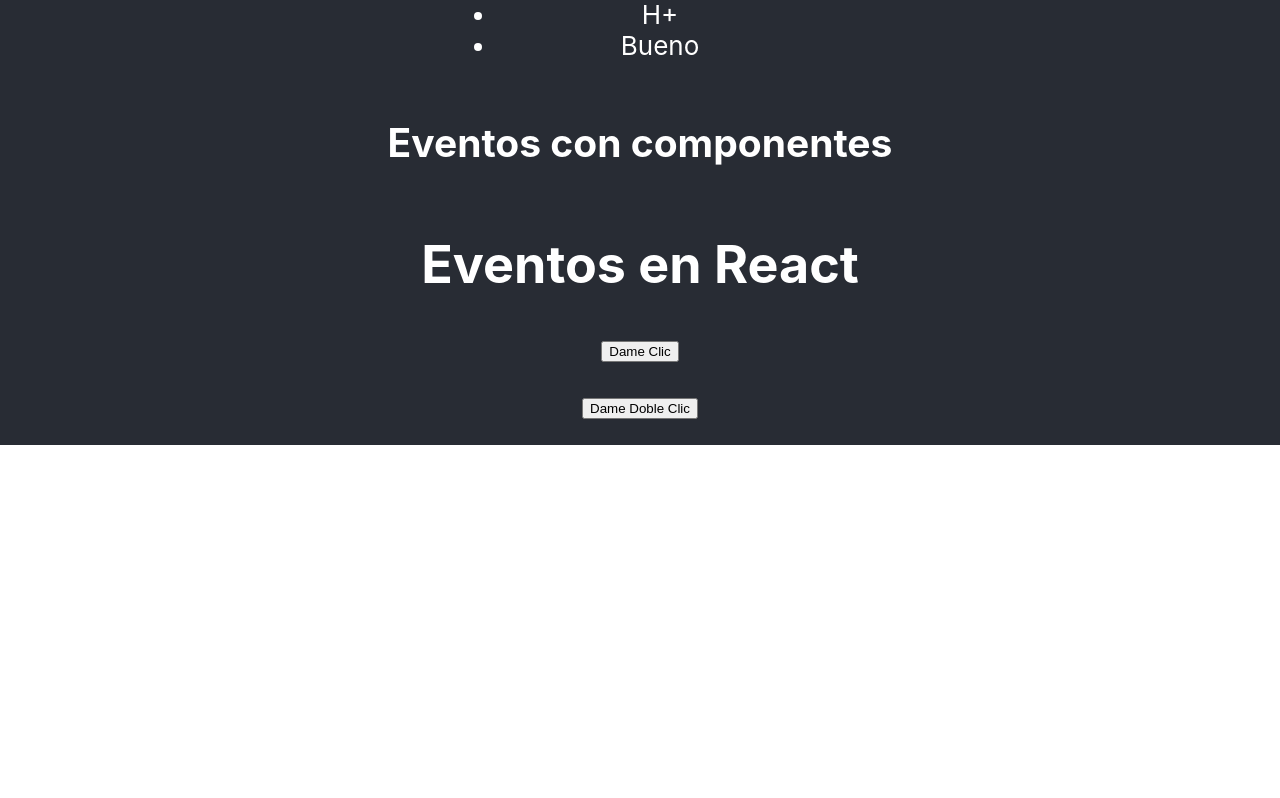
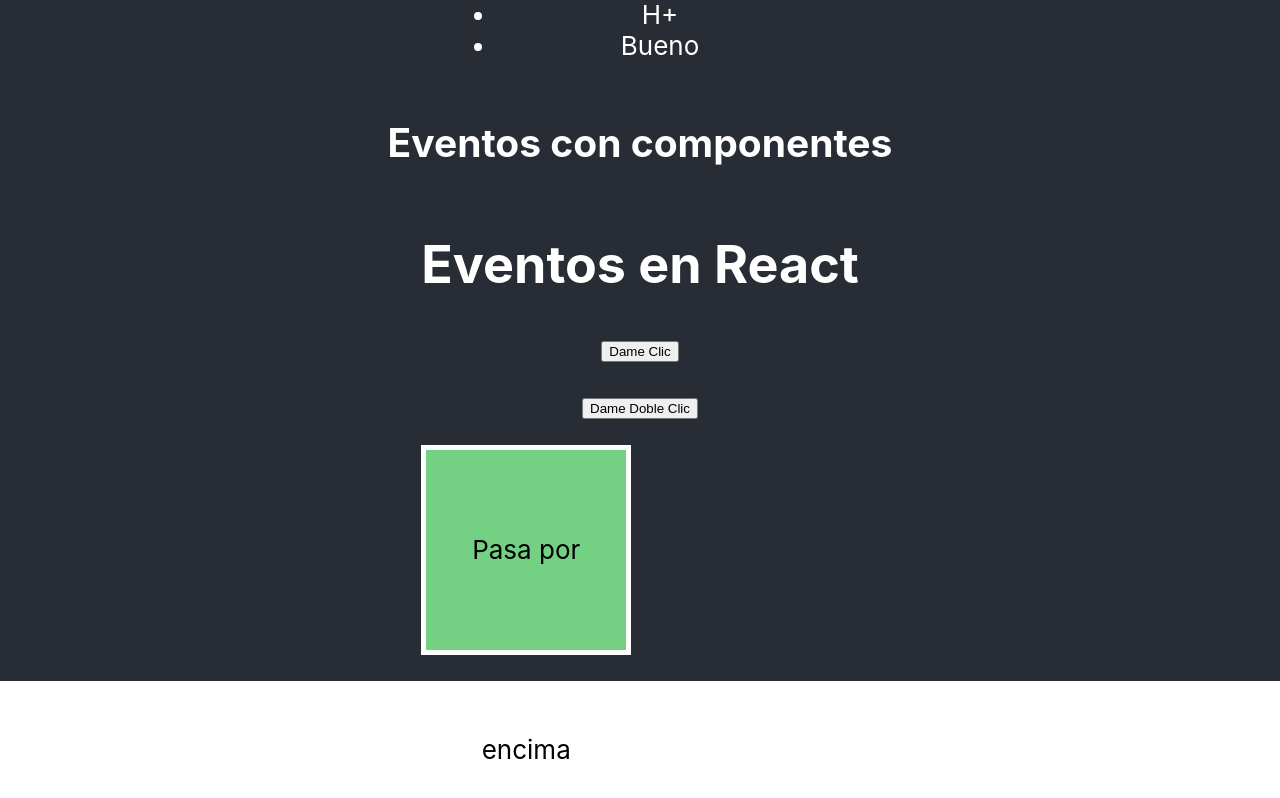
Before and after one commit to axxving/cur-react-vr-axv, a React (Create React App) app in the folder 01-primeros-pasos/: page / in a window 1280 px wide. Shown: the part 1143-1941 px from the top of the page. Before the commit the page ends 1588 px from the top, so only its background shows below. Built offline with nearby package versions, Linux system fonts and the light colour scheme.

Commit message:
feat(): onMouseEnter y onMouseLeave
Co-Authored-By: Irving Alejandro Hernández Ramírez <160192346+axxving@users.noreply.github.com>

```diff
--- a/01-primeros-pasos/src/components/EventosComponente.jsx
+++ b/01-primeros-pasos/src/components/EventosComponente.jsx
@@ -1,27 +1,41 @@
 import React from "react";
 
 const EventosComponente = () => {
-  // funcion de clic
   const hasDadodClic = (e, nombre) => {
-    alert("Haz dado clic a el boton " + nombre);
+    alert("Has dado clic al botón " + nombre);
   };
 
   const hasDadoDobleClic = (e, nombre) => {
-    alert("Has dado doble clic " + nombre);
+    alert("Has dado doble clic en " + nombre);
+  };
+
+  const hasEntrado = (accion) => {
+    alert(
+      `Has ${
+        accion === "entrado" ? "entrado en" : "salido de"
+      } la caja con el mouse`
+    );
   };
 
   return (
     <div>
       <h1>Eventos en React</h1>
       <p>
-        {/* Evento de Clic */}
         <button onClick={(e) => hasDadodClic(e, "Alex")}>Dame Clic</button>
       </p>
       <p>
-        {/* Evento de Doble Clic */}
         <button onDoubleClick={(e) => hasDadoDobleClic(e, "Alex")}>
           Dame Doble Clic
         </button>
+      </p>
+      <p>
+        <div
+          id="caja"
+          onMouseEnter={() => hasEntrado("entrado")}
+          onMouseLeave={() => hasEntrado("salido")}
+        >
+          Pasa por encima
+        </div>
       </p>
     </div>
   );
--- a/01-primeros-pasos/src/index.css
+++ b/01-primeros-pasos/src/index.css
@@ -1,13 +1,23 @@
 body {
   margin: 0;
-  font-family: -apple-system, BlinkMacSystemFont, 'Segoe UI', 'Roboto', 'Oxygen',
-    'Ubuntu', 'Cantarell', 'Fira Sans', 'Droid Sans', 'Helvetica Neue',
+  font-family: -apple-system, BlinkMacSystemFont, "Segoe UI", "Roboto", "Oxygen",
+    "Ubuntu", "Cantarell", "Fira Sans", "Droid Sans", "Helvetica Neue",
     sans-serif;
   -webkit-font-smoothing: antialiased;
   -moz-osx-font-smoothing: grayscale;
 }
 
 code {
-  font-family: source-code-pro, Menlo, Monaco, Consolas, 'Courier New',
+  font-family: source-code-pro, Menlo, Monaco, Consolas, "Courier New",
     monospace;
 }
+
+#caja {
+  width: 200px;
+  height: 200px;
+  border: 5px solid white;
+  background-color: rgb(116, 208, 131);
+  color: black;
+  text-align: center;
+  line-height: 200px;
+}
```
